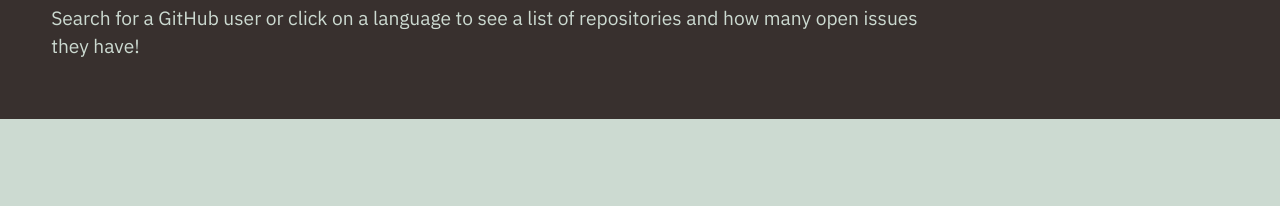
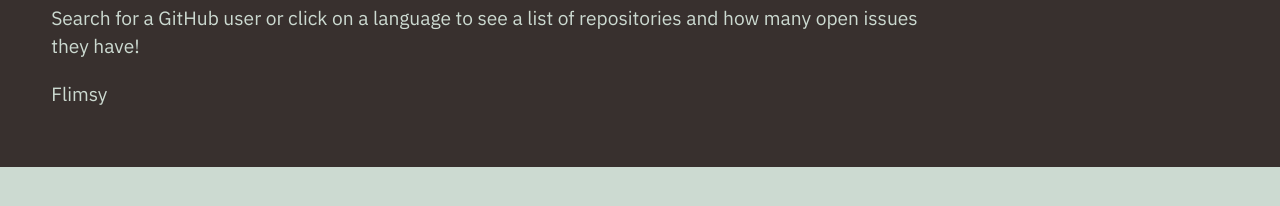
Before and after one commit to Moshe-jpg/git-it-done, a plain HTML site: page index.html in a window 1280 px wide. Shown: the part 114-320 px from the top of the page. Drawn offline with Linux system fonts and the light colour scheme; files that its build step writes are made by us from their sources.

Commit message:
testing push for error prevention

```diff
--- a/index.html
+++ b/index.html
@@ -16,6 +16,7 @@
     <h1 class="app-title"><i class="fab fa-github"></i> Git it Done!</h1>
     <p>Search for a GitHub user or click on a language to see a list of repositories and how many open issues they have!
     </p>
+    <p class="flimsy">Flimsy</p>
   </header>
 
 
```
